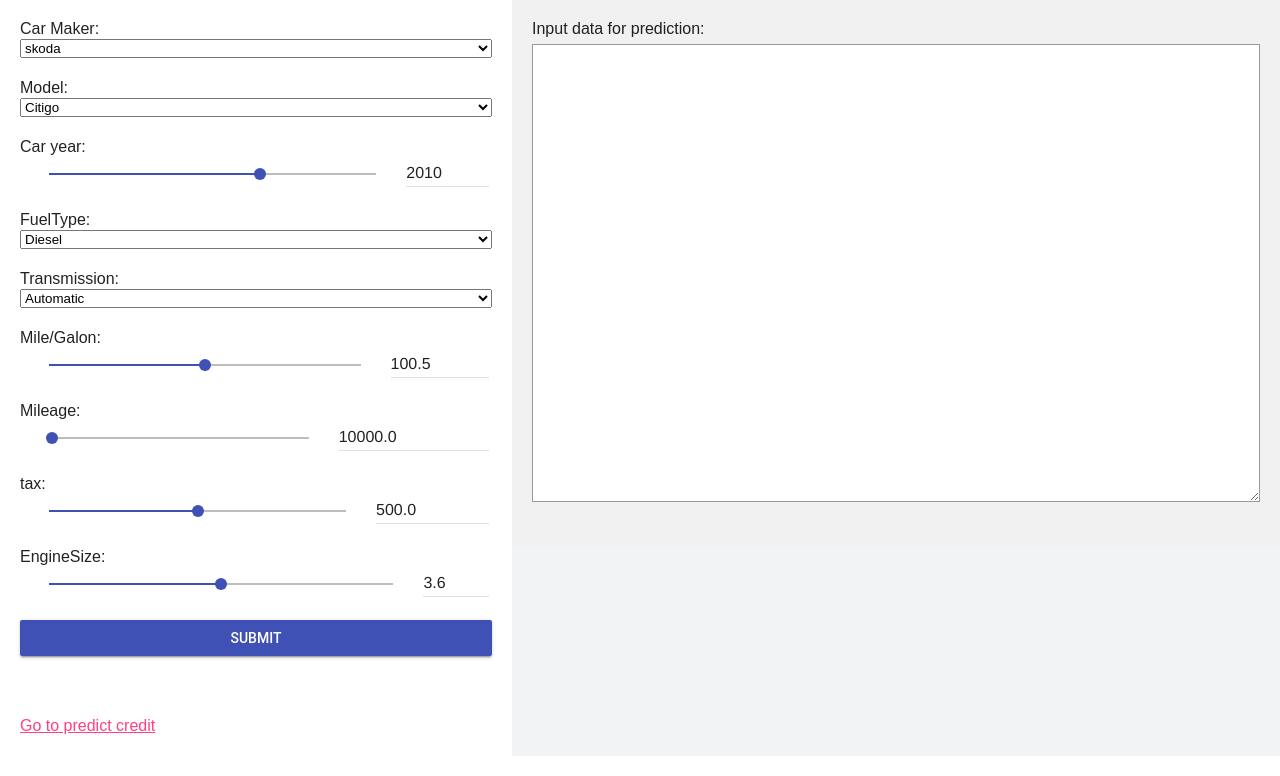
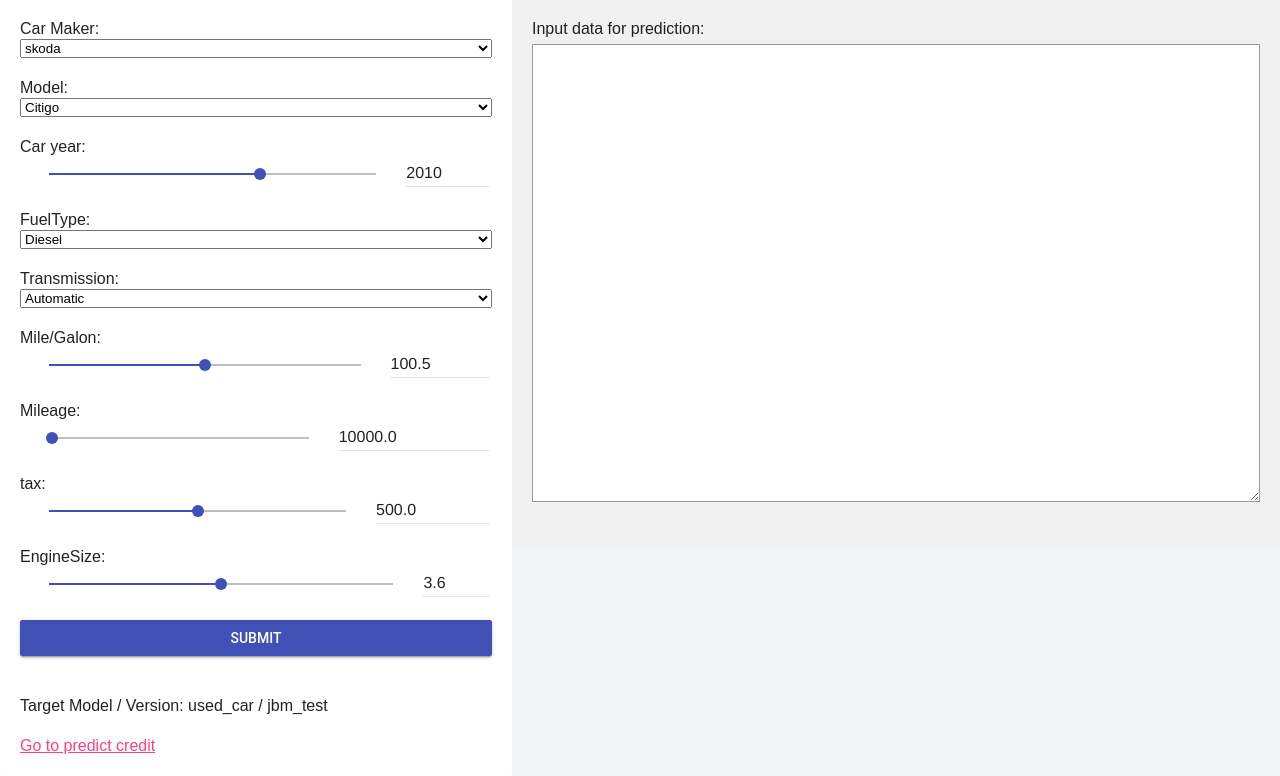
Before and after one commit to bellkjn-asl/asl-capstone, a Flask app: page / in a window 1280 px wide. Shown: the part 90-866 px from the top of the page. Run offline with Flask 2, Linux system fonts and the light colour scheme.

Commit message:
add model info

```diff
--- a/main.py
+++ b/main.py
@@ -82,7 +82,12 @@
     #                             card_config.predict_key)
     # logging.info(f'prediction: {prediction}')
 
-    return render_template("creditcard.html")
+    credit_conf = config.CREDIT_CARD
+    model = dict(name=credit_conf.model_name,
+                 version=credit_conf.version_name)
+
+    return render_template("creditcard.html",
+                           model=model)
 
 
 @app.route("/sample")
@@ -140,6 +145,10 @@
     _mid = round((_min+_max) / 2, 1)
     engineSize = dict(min=_min, max=_max, avg=_mid)
 
+    used_car_conf = config.USED_CAR
+    model = dict(name=used_car_conf.model_name,
+                 version=used_car_conf.version_name)
+
     return render_template("usedcar.html",
                            maker_list=maker_dict,
                            model_list=model_list,
@@ -148,7 +157,8 @@
                            mpg=mpg,
                            engineSize=engineSize,
                            mileage=mileage,
-                           tax=tax)
+                           tax=tax,
+                           model=model)
 
 
 @app.route("/predict/usedcar", methods=["GET", "POST"])
--- a/templates/creditcard.html
+++ b/templates/creditcard.html
@@ -484,6 +484,8 @@
       </button>
       <br />
       <br />
+      Target Model / Version: {{ model.name }} / {{ model.version }}
+      <br />
       <br />
       <a href="/usedcar">Go to predict used car</a>
     </nav>
--- a/templates/usedcar.html
+++ b/templates/usedcar.html
@@ -351,6 +351,8 @@
       </button>
       <br />
       <br />
+      Target Model / Version: {{ model.name }} / {{ model.version }}
+      <br />
       <br />
       <a href="/creditcard">Go to predict credit</a>
     </nav>
```
Also changed, not shown: static/script.js (+16 -1 lines).
